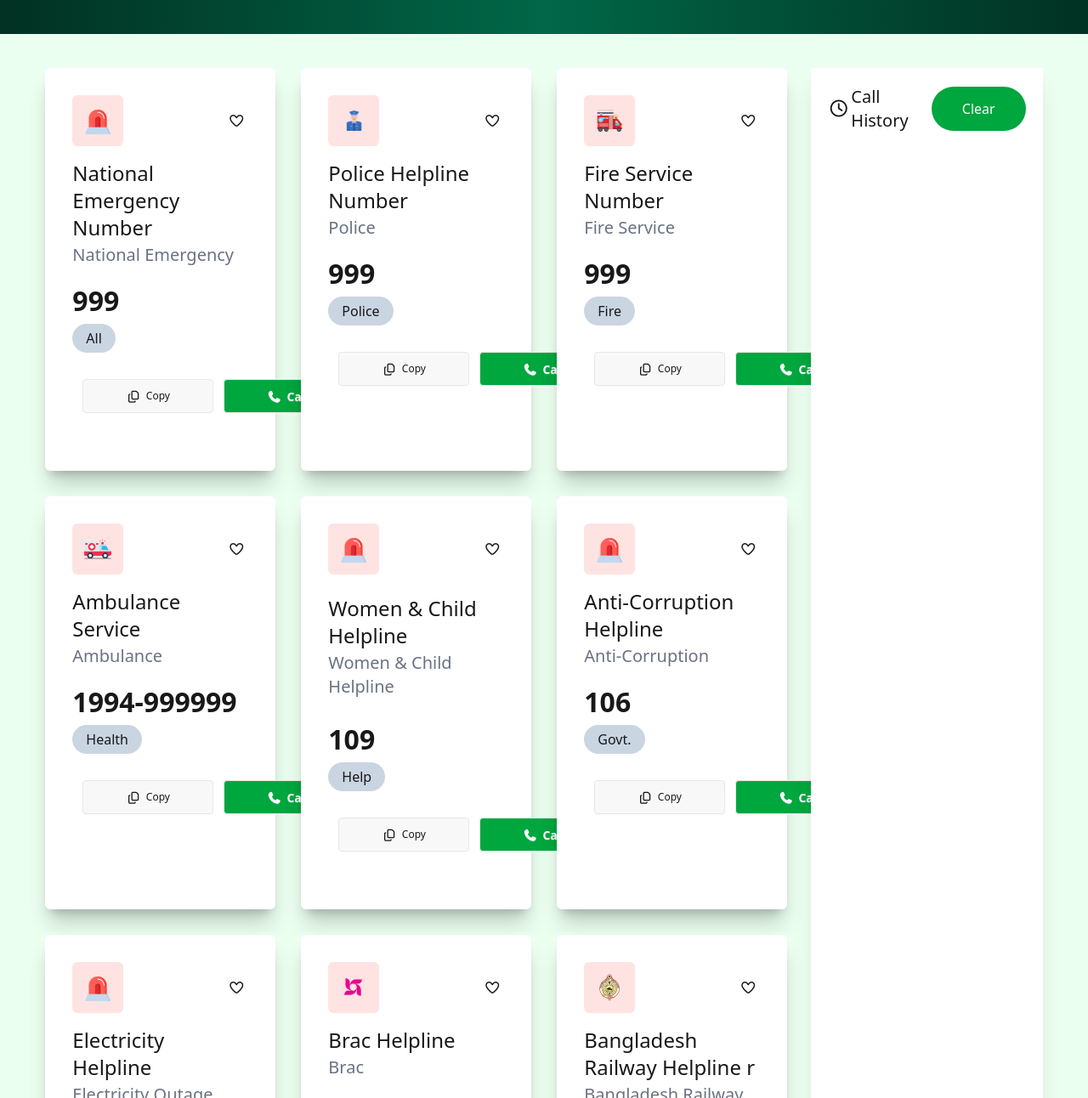
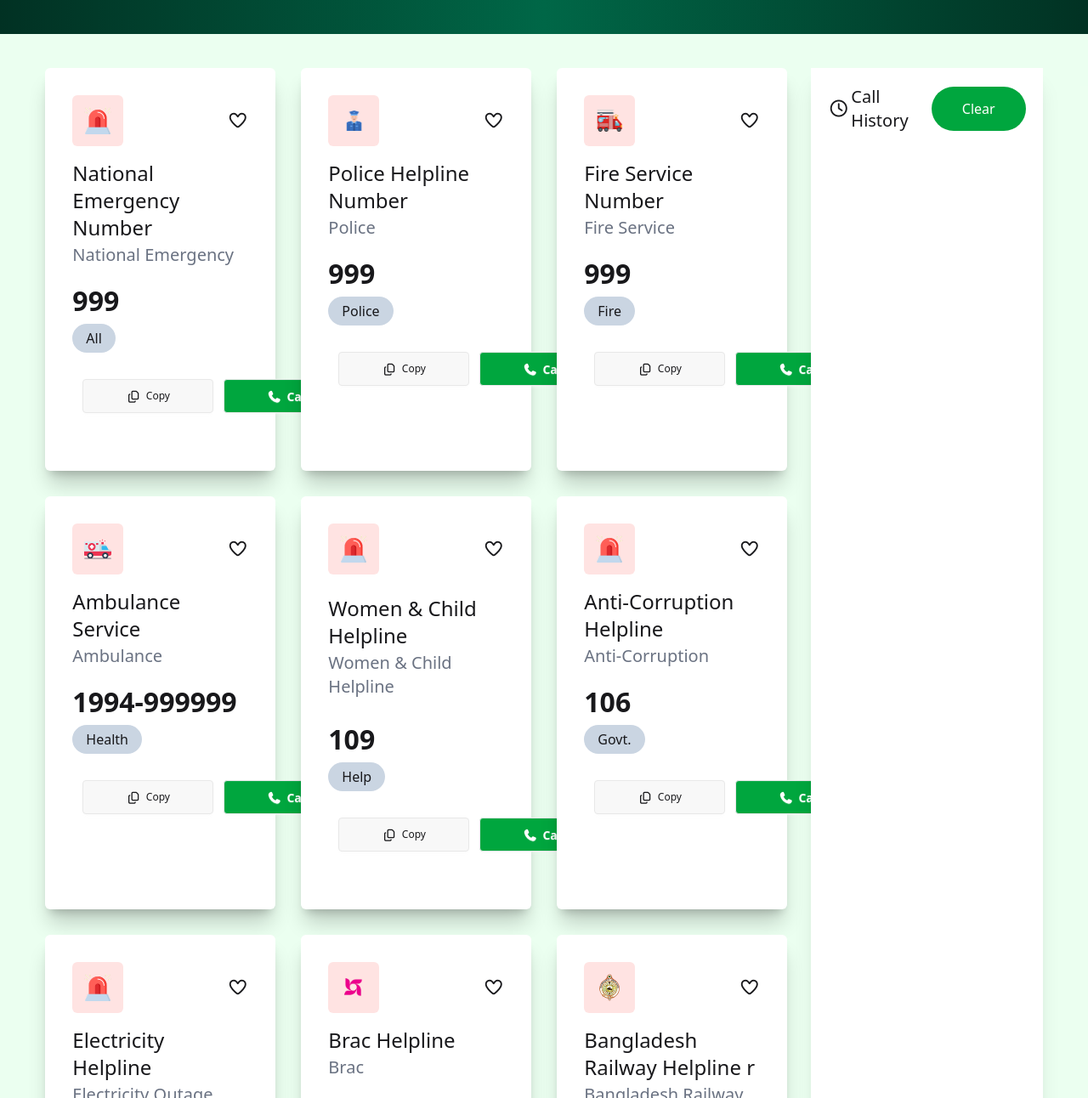
Before and after one commit to TusharMamun/Emergency-Service-Directory-Assingment-5, a plain HTML site: page index.html in a window 1280 px wide. Shown: the part 408-1700 px from the top of the page at 85% size. Drawn offline with nearby package versions, Linux system fonts and the light colour scheme.

Commit message:
all commit done

```diff
--- a/index.html
+++ b/index.html
@@ -53,7 +53,7 @@ Emergency <br> Service
 <div class="car  shadow-xl/20 rounded-md border-rose-700 p-4 md:p-8 bg-white ">
 <div class="flex justify-between items-center">
 <span class="bg-[#FFE3E2] rounded-md w-[60px] h-[60px] flex justify-center items-center"><img class="w-[32px] h-[32px]" src="./assets/emergency.png" alt=""></span>
-<span class="w-6 h-6 heart-btn"><i class="fa-regular fa-heart"></i></span>
+<span class="text-xl heart-btn"><i class="fa-regular fa-heart"></i></span>
 </div>
 <div class="my-4">
     <h1 class="text-xs md:text-2xl font-normal mb-[1px] md:mb-[2px]">National Emergency Number</h1>
@@ -77,7 +77,7 @@ Emergency <br> Service
 <div class="car  shadow-xl/20 rounded-md border-rose-700 p-4 md:p-8 bg-white ">
 <div class="flex justify-between items-center">
 <span class="bg-[#FFE3E2] rounded-md w-[60px] h-[60px] flex justify-center items-center"><img class="w-[32px] h-[32px]" src="./assets/police.png" alt=""></span>
-<span class="w-6 h-6 heart-btn"><i class="fa-regular fa-heart"></i></span>
+<span class="text-xl heart-btn"><i class="fa-regular fa-heart"></i></span>
 </div>
 <div class="my-4">
      <h1 class="text-xs md:text-2xl font-normal mb-[1px] md:mb-[2px]">Police Helpline Number</h1>
@@ -101,7 +101,7 @@ Emergency <br> Service
 <div class="car  shadow-xl/20 rounded-md border-rose-700 p-4 md:p-8 bg-white ">
 <div class="flex justify-between items-center">
 <span class="bg-[#FFE3E2] rounded-md w-[60px] h-[60px] flex justify-center items-center"><img class="w-[32px] h-[32px]" src="./assets/fire-service.png" alt=""></span>
-<span class="w-6 h-6 heart-btn"><i class="fa-regular fa-heart"></i></span>
+<span class="text-xl heart-btn"><i class="fa-regular fa-heart"></i></span>
 </div>
 <div class="my-4">
      <h1 class="text-xs md:text-2xl font-normal mb-[1px] md:mb-[2px]">Fire Service Number</h1>
@@ -125,7 +125,7 @@ Emergency <br> Service
 <div class="car  shadow-xl/20 rounded-md border-rose-700 p-4 md:p-8 bg-white ">
 <div class="flex justify-between items-center">
 <span class="bg-[#FFE3E2] rounded-md w-[60px] h-[60px] flex justify-center items-center"><img class="w-[32px] h-[32px]" src="./assets/ambulance.png" alt=""></span>
-<span class="w-6 h-6 heart-btn"><i class="fa-regular fa-heart"></i></span>
+<span class="text-xl heart-btn"><i class="fa-regular fa-heart"></i></span>
 </div>
 <div class="my-4">
      <h1 class="text-xs md:text-2xl font-normal mb-[1px] md:mb-[2px]">Ambulance Service</h1>
@@ -149,7 +149,7 @@ Emergency <br> Service
 <div class="car  shadow-xl/20 rounded-md border-rose-700 p-4 md:p-8 bg-white ">
 <div class="flex justify-between items-center">
 <span class="bg-[#FFE3E2] rounded-md w-[60px] h-[60px] flex justify-center items-center"><img class="w-[32px] h-[32px]" src="./assets/emergency.png" alt=""></span>
-<span class="w-6 h-6 heart-btn"><i class="fa-regular fa-heart"></i></span>
+<span class="text-xl heart-btn"><i class="fa-regular fa-heart"></i></span>
 </div>
 <div class=" py-2 md:my-4">
      <h1 class="text-xs md:text-2xl font-normal mb-[1px] md:mb-[2px]">Women & Child Helpline</h1>
@@ -173,7 +173,7 @@ Emergency <br> Service
 <div class="car  shadow-xl/20 rounded-md border-rose-700 p-4 md:p-8 bg-white ">
 <div class="flex justify-between items-center">
 <span class="bg-[#FFE3E2] rounded-md w-[60px] h-[60px] flex justify-center items-center"><img class="w-[32px] h-[32px]" src="./assets/emergency.png" alt=""></span>
-<span class="w-6 h-6 heart-btn"><i class="fa-regular fa-heart"></i></span>
+<span class="text-xl heart-btn"><i class="fa-regular fa-heart"></i></span>
 </div>
 <div class="my-4">
      <h1 class="text-xs md:text-2xl font-normal mb-[1px] md:mb-[2px]">Anti-Corruption Helpline</h1>
@@ -197,7 +197,7 @@ Emergency <br> Service
 <div class="car  shadow-xl/20 rounded-md border-rose-700 p-4 md:p-8 bg-white ">
 <div class="flex justify-between items-center">
 <span class="bg-[#FFE3E2] rounded-md w-[60px] h-[60px] flex justify-center items-center"><img class="w-[32px] h-[32px]" src="./assets/emergency.png" alt=""></span>
-<span class="w-6 h-6 heart-btn"><i class="fa-regular fa-heart"></i></span>
+<span class="text-xl heart-btn"><i class="fa-regular fa-heart"></i></span>
 </div>
 <div class="my-4">
      <h1 class="text-xs md:text-2xl font-normal mb-[1px] md:mb-[2px]">Electricity Helpline
@@ -223,7 +223,7 @@ Emergency <br> Service
 <div class="car  shadow-xl/20 rounded-md border-rose-700 p-4 md:p-8 bg-white ">
 <div class="flex justify-between items-center">
 <span class="bg-[#FFE3E2] rounded-md w-[60px] h-[60px] flex justify-center items-center"><img class="w-[32px] h-[32px]" src="./assets/brac.png" alt=""></span>
-<span class="w-6 h-6 heart-btn"><i class="fa-regular fa-heart"></i></span>
+<span class="text-xl heart-btn"><i class="fa-regular fa-heart"></i></span>
 </div>
 <div class="my-4">
      <h1 class="text-xs md:text-2xl font-normal mb-[1px] md:mb-[2px]">Brac Helpline</h1>
@@ -247,7 +247,7 @@ Emergency <br> Service
 <div class="car  shadow-xl/20 rounded-md border-rose-700 p-4 md:p-8 bg-white ">
 <div class="flex justify-between items-center">
 <span class="bg-[#FFE3E2] rounded-md w-[60px] h-[60px] flex justify-center items-center"><img class="w-[32px] h-[32px]" src="./assets/Bangladesh-Railway.png" alt=""></span>
-<span class="w-6 h-6 heart-btn"><i class="fa-regular fa-heart"></i></span>
+<span class="text-xl heart-btn"><i class="fa-regular fa-heart"></i></span>
 </div>
 <div class="my-4">
      <h1 class="text-xs md:text-2xl font-normal mb-[1px] md:mb-[2px]">Bangladesh Railway Helpline r</h1>
```
